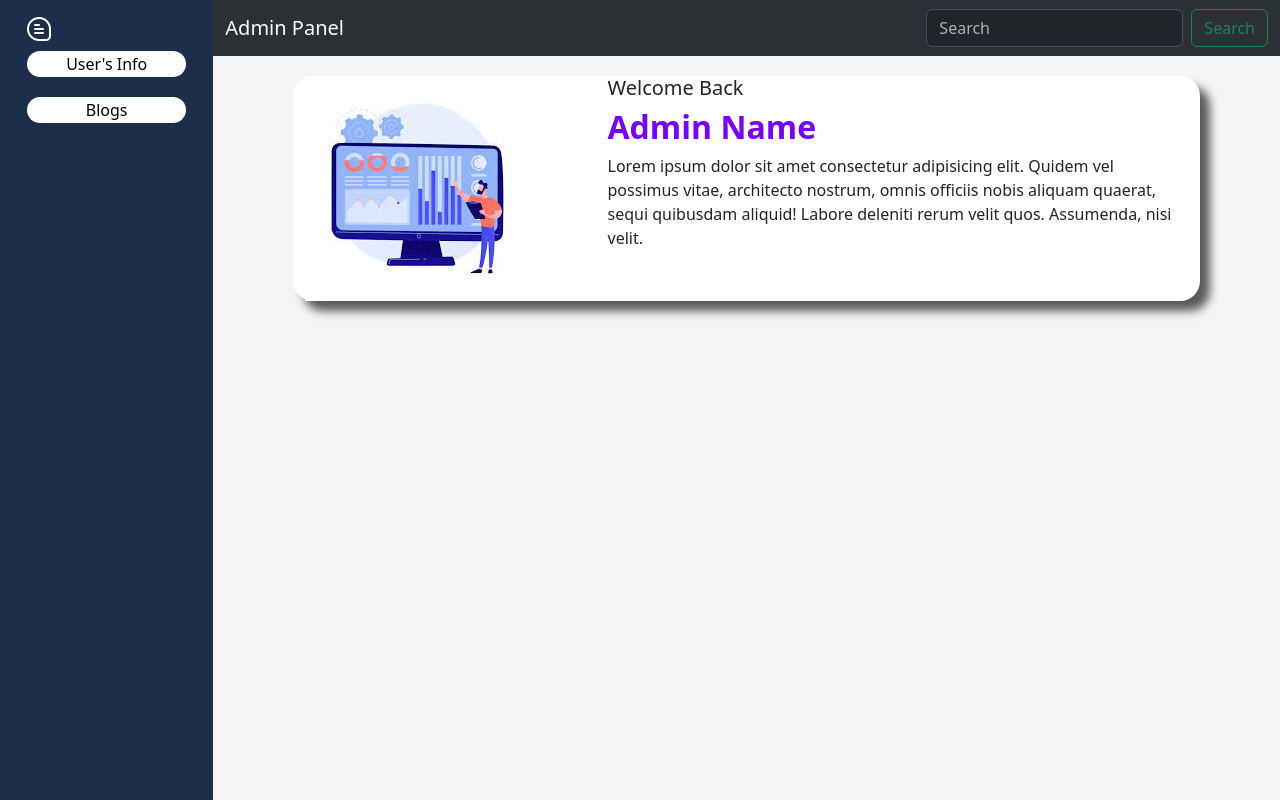
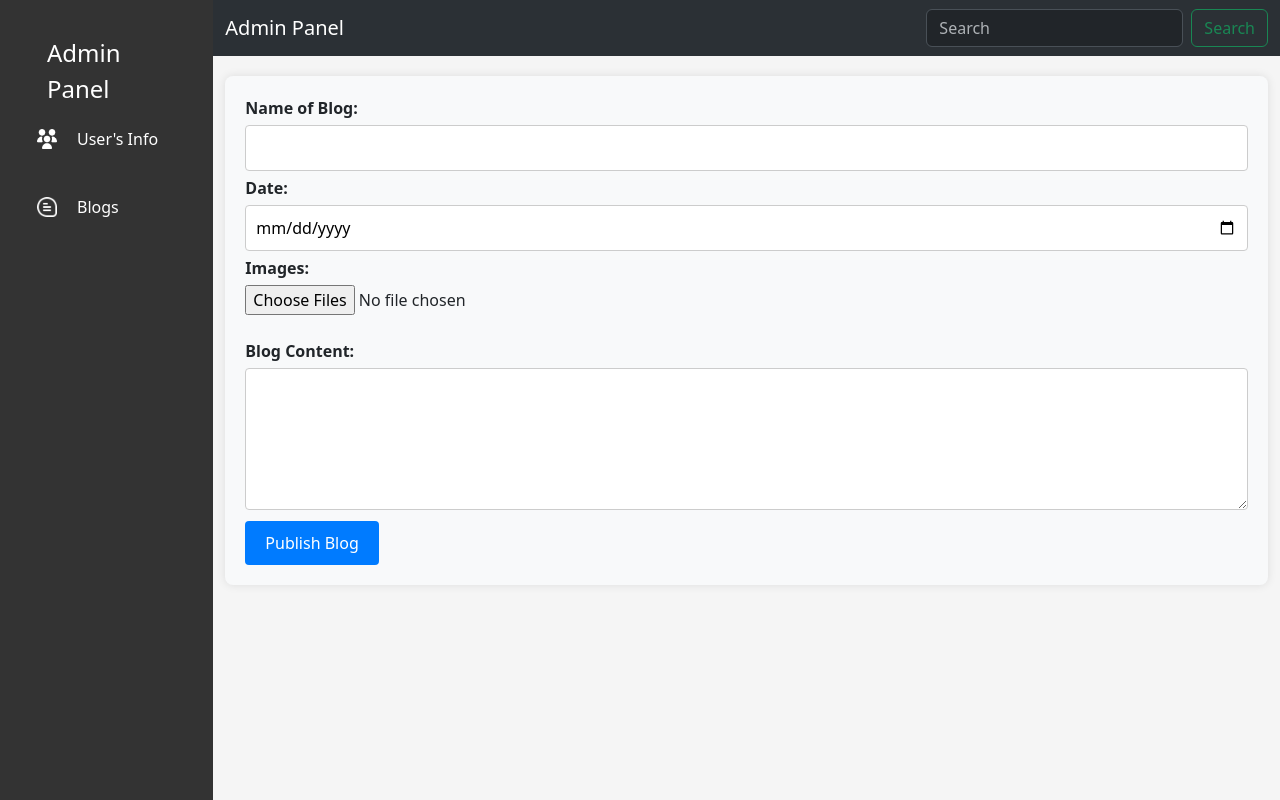
Before and after one commit to samhk90/Admin_Panel, a plain HTML site: page blog.html in a window 1280 px wide. Drawn offline with nearby package versions, Linux system fonts and the light colour scheme.

Commit message:
final commit added icons

```diff
--- a/blog.html
+++ b/blog.html
@@ -13,20 +13,20 @@
 <body>
     <div class="container-fluid">
         <div class="row">
+            <!-- side bar -->
             <div class="col-sm-2" id="sidebar">
                 <div class="container-fluid">
                     <div class="row">
                         <div class="col-sm-12">
-                            <i class="fi fi-rr-edit"></i>
-                            <img src="img/comment.png" alt="">
-                           <a href="users_info"><button class="sidebar_btn">User's Info</button></a> <br>
-                            <a href="blog.html"><button class="sidebar_btn">Blogs</button></a>
+                            <span class="logo">Admin Panel</span>
+                            <a href="index.html" class="sidebar_btn users_info_btn"><span class="btn_icon"></span> User's Info</a><br>
+                            <a href="blog.html" class="sidebar_btn blog_btn"><span class="btn_icon"></span> Blogs</a>
                         </div>
                     </div>
                 </div>
             </div>
             <div class="col-sm-10" id="main">
-
+                <!-- nav bar add or just comment it -->
                     <div class="container-fluid"id="nav">
                         <nav class="navbar bg-body-tertiary" data-bs-theme="dark" >
                             <div class="container-fluid" >
@@ -39,16 +39,19 @@
                           </nav>
                     </div>
                     <div class="container-fluid" id="banner">
-                        <div class="row">
-                            <div class="col-sm-4">
-                                <img src="img/admin_img.jpg" class="img-fluid">
-                            </div>
-                            <div class="col-sm-8">
-                                <h5>Welcome Back</h5>
-                                <span style="color: rgb(119, 0, 255);text-align:left;padding:0;margin:0;"><h2><b>Admin Name</b></h2></span>
-                                <p>Lorem ipsum dolor sit amet consectetur adipisicing elit. Quidem vel possimus vitae, architecto nostrum, omnis officiis nobis aliquam quaerat, sequi quibusdam aliquid! Labore deleniti rerum velit quos. Assumenda, nisi velit.</p>
-                            </div>
-                        </div>
+                        <!-- blog form -->
+                        <form action="">
+                            <label for="name_of_blog">Name of Blog:</label>
+                            <input type="text" name="name_of_blog" id=""><br>
+                            <label for="date_of_blog">Date:</label>
+                            <input type="date" name="date_of_blog" id=""><br>
+                            <label for="images">Images:</label>
+                            <input type="file" name="images" id="" accept="image/*" multiple><br>
+                            <label for="blog_content">Blog Content:</label>
+                            <textarea name="blog_content" id="" rows="5"></textarea><br>
+
+                            <button type="submit">Publish Blog</button>
+                        </form>
                     </div>
 
 
--- a/style.css
+++ b/style.css
@@ -2,21 +2,57 @@ body,html{
     height: 100vh;
 }
 #sidebar{
-    background-color:#1c2e4a ;
+    background-color:#333333 ;
     display:flex;
     flex-direction: column;
     height: 100vh;
     padding: 15px;
 }
-.sidebar_btn{
-    width: 100%;
-    margin: 10px auto;
-    background-color: white;
-    border: none;
-    outline: none;
-    border-radius: 20px;
-    box-shadow: 0 10 10 100 black;
+.sidebar_btn {
+    display: block;
+    padding: 10px 20px;
+    color: white;
+    text-decoration: none;
+    transition: background-color 0.3s;
+    position: relative;
+    padding-left: 50px;
+
 }
+.logo {
+    display: block;
+    color: white;
+    font-size: 1.5rem; /* Adjust size as needed */
+    padding: 20px 20px 10px;
+}
+
+.sidebar_btn:hover {
+    background-color: #555; /* Darker shade when hovered */
+}
+
+.sidebar_btn i {
+    margin-right: 10px;
+}
+.sidebar_btn .btn_icon {
+    position: absolute;
+    left: 10px;
+    top: 50%;
+    transform: translateY(-50%);
+    width: 20px; /* Adjust size as needed */
+    height: 20px; /* Adjust size as needed */
+    background-repeat: no-repeat;
+    background-position: left center; /* Adjust position to add space */
+    background-size: 20px 20px;
+}
+
+/* Icons for specific buttons */
+.users_info_btn .btn_icon {
+    background-image: url("img/users-alt.png");
+}
+
+.blog_btn .btn_icon {
+    background-image: url("img/comment.png");
+}
+
 #main{
     padding:0;
     margin: 0;
@@ -26,7 +62,7 @@ body,html{
     width: 100%;
     padding: 0;
 }
-#banner{
+#user_info_banner{
     margin: 20px auto;
     background-color: white;
     width: 85%;
@@ -47,3 +83,46 @@ body,html{
     border: 50px;
 
 }
+/* Additional styling for the form */
+#banner form {
+    margin-top: 20px;
+    padding: 20px;
+    background-color: #f8f9fa;
+    border-radius: 8px;
+    box-shadow: 0px 0px 10px rgba(0, 0, 0, 0.1);
+}
+
+#banner form label {
+    font-weight: bold;
+}
+
+#banner form input[type="text"],
+#banner form input[type="date"],
+#banner form textarea {
+    width: 100%;
+    padding: 10px;
+    margin: 5px 0;
+    border: 1px solid #ccc;
+    border-radius: 4px;
+}
+
+#banner form input[type="file"] {
+    display: block;
+    margin-top: 5px;
+}
+
+#banner form button[type="submit"] {
+    background-color: #007bff;
+    color: white;
+    padding: 10px 20px;
+    border: none;
+    border-radius: 4px;
+    cursor: pointer;
+    transition: background-color 0.3s;
+}
+
+#banner form button[type="submit"]:hover {
+    background-color: #0056b3;
+}
+
+/* Other existing styles... */
```
Also changed, not shown: index.html (+8 -6 lines), img/edit.png (deleted), img/users-alt.png (added).
